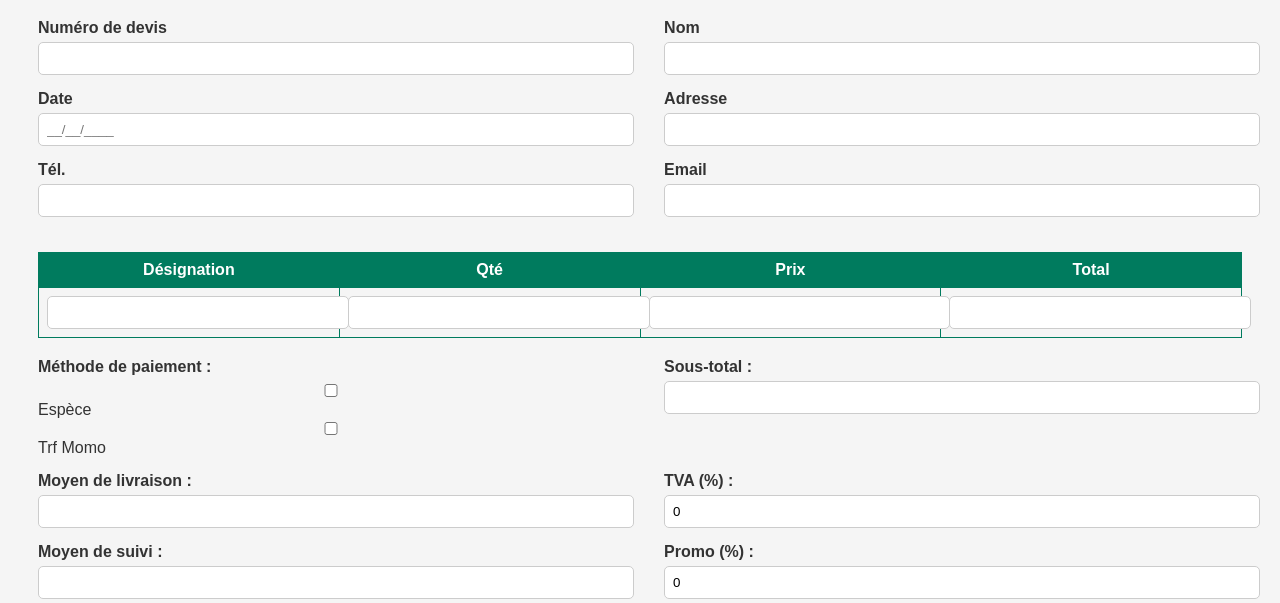
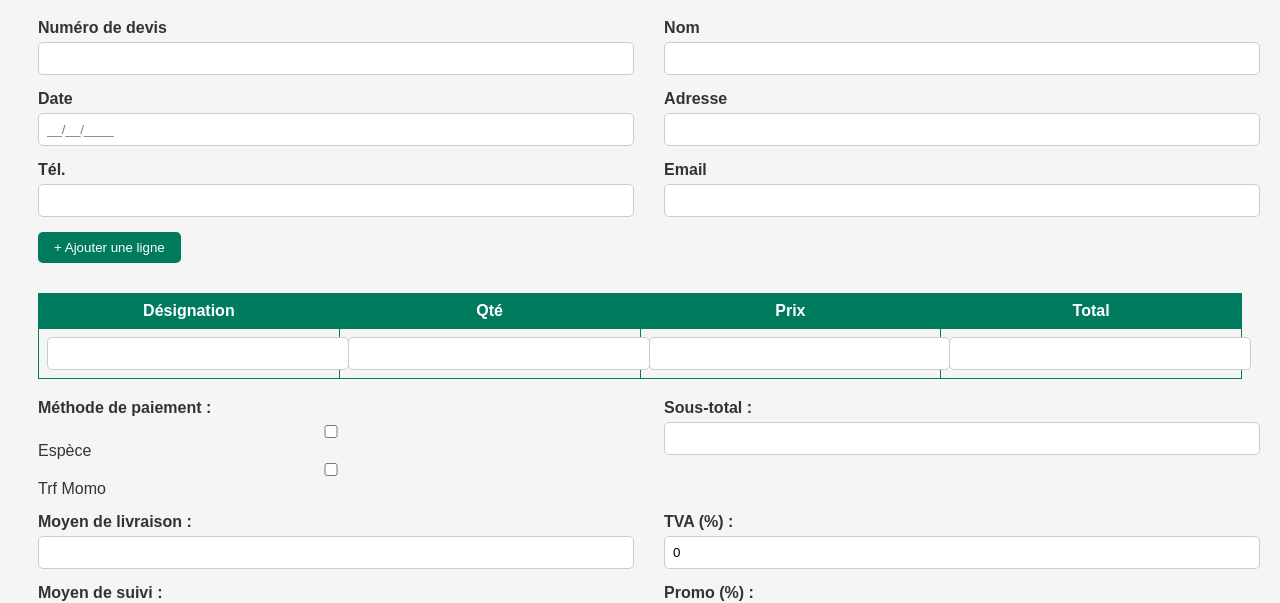
Before and after one commit to Derrick9021/Formulaire-devis-de-r-paration-, a plain HTML site: page index.html in a window 1280 px wide. Shown: the part 199-802 px from the top of the page. Drawn offline with Linux system fonts and the light colour scheme.

Commit message:
Add files via upload

```diff
--- a/index.html
+++ b/index.html
@@ -116,9 +116,19 @@
     }
 
     @media print {
-      .btn-print {
+      .btn-print, .add-row {
         display: none;
       }
+    }
+
+    .add-row {
+      background-color: #007b5e;
+      color: white;
+      padding: 8px 16px;
+      border: none;
+      border-radius: 5px;
+      cursor: pointer;
+      margin-bottom: 10px;
     }
   </style>
 </head>
@@ -160,6 +170,8 @@
     </div>
   </div>
 
+  <button class="add-row" onclick="addRow()">+ Ajouter une ligne</button>
+
   <table>
     <thead>
       <tr>
@@ -172,13 +184,12 @@
     <tbody id="items-table">
       <tr>
         <td><input type="text"></td>
-        <td><input type="number" min="1" class="qty"></td>
-        <td><input type="number" step="0.01" class="price"></td>
+        <td><input type="number" min="1" class="qty" oninput="updateTotals()"></td>
+        <td><input type="number" step="0.01" class="price" oninput="updateTotals()"></td>
         <td><input type="number" step="0.01" class="line-total" readonly></td>
       </tr>
     </tbody>
   </table>
-
 
   <div class="form-section">
     <div class="form-group">
@@ -269,6 +280,18 @@
       grandTotalField.value = grandTotal.toFixed(2);
     }
 
+    function addRow() {
+      const newRow = document.createElement('tr');
+      newRow.innerHTML = `
+        <td><input type="text"></td>
+        <td><input type="number" min="1" class="qty" oninput="updateTotals()"></td>
+        <td><input type="number" step="0.01" class="price" oninput="updateTotals()"></td>
+        <td><input type="number" step="0.01" class="line-total" readonly></td>
+      `;
+      table.appendChild(newRow);
+    }
+
+    // Initial event listeners
     table.addEventListener('input', updateTotals);
     tvaField.addEventListener('input', updateTotals);
     promoField.addEventListener('input', updateTotals);
@@ -277,8 +300,8 @@
 </body>
 
 <footer style="background-color: #f1f1f1; text-align: center; padding: 15px 0; margin-top: 50px; border-top: 1px solid #ccc;">
-    <p style="margin: 0; font-size: 14px; color: #333;">
-        &copy; 2025 - Réalisé par <strong>Derrick HOUNDAGNON</strong>
-    </p>
+  <p style="margin: 0; font-size: 14px; color: #333;">
+    &copy; 2025 - Réalisé par <strong>Derrick HOUNDAGNON</strong>
+  </p>
 </footer>
 </html>
```
